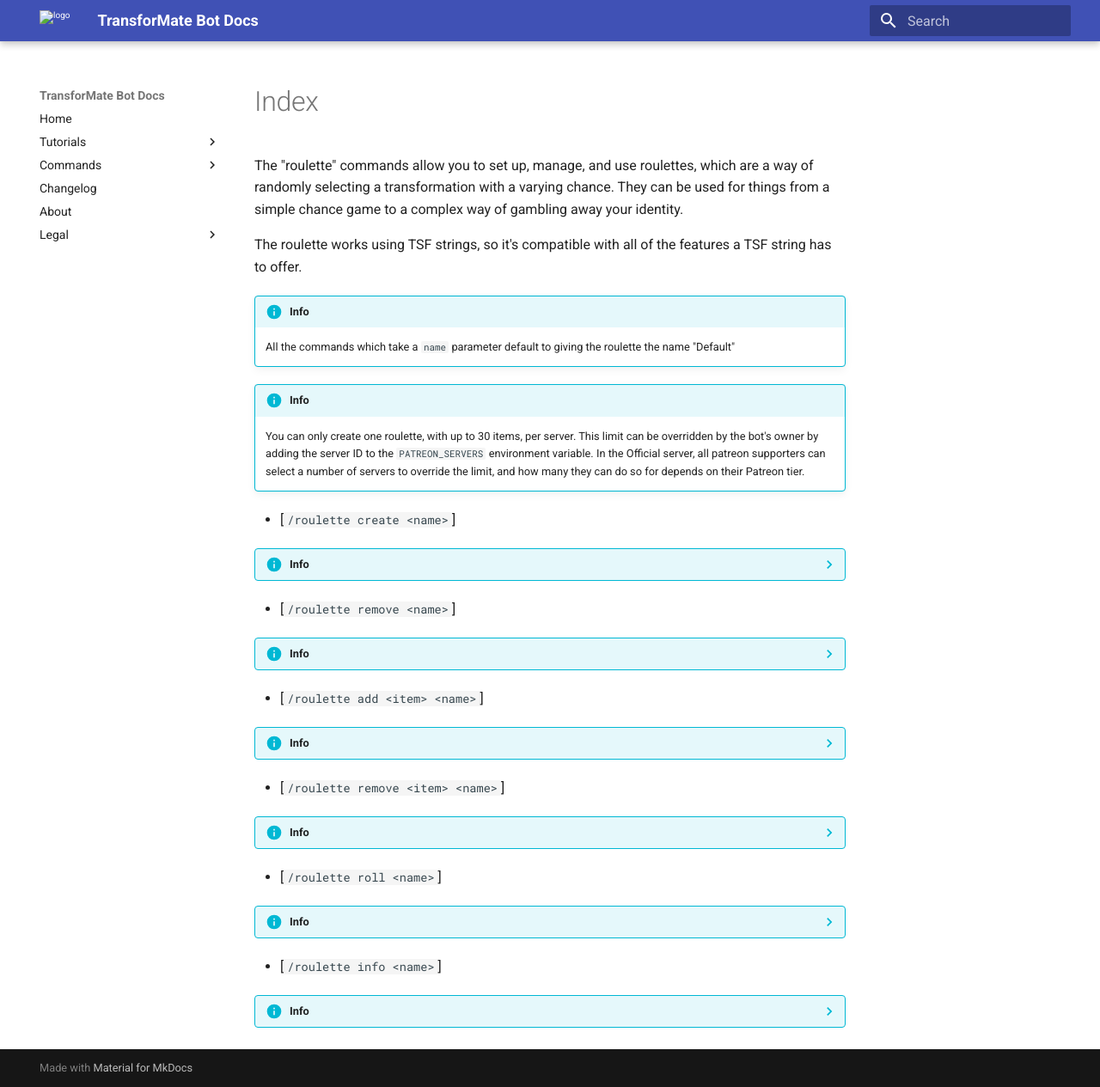
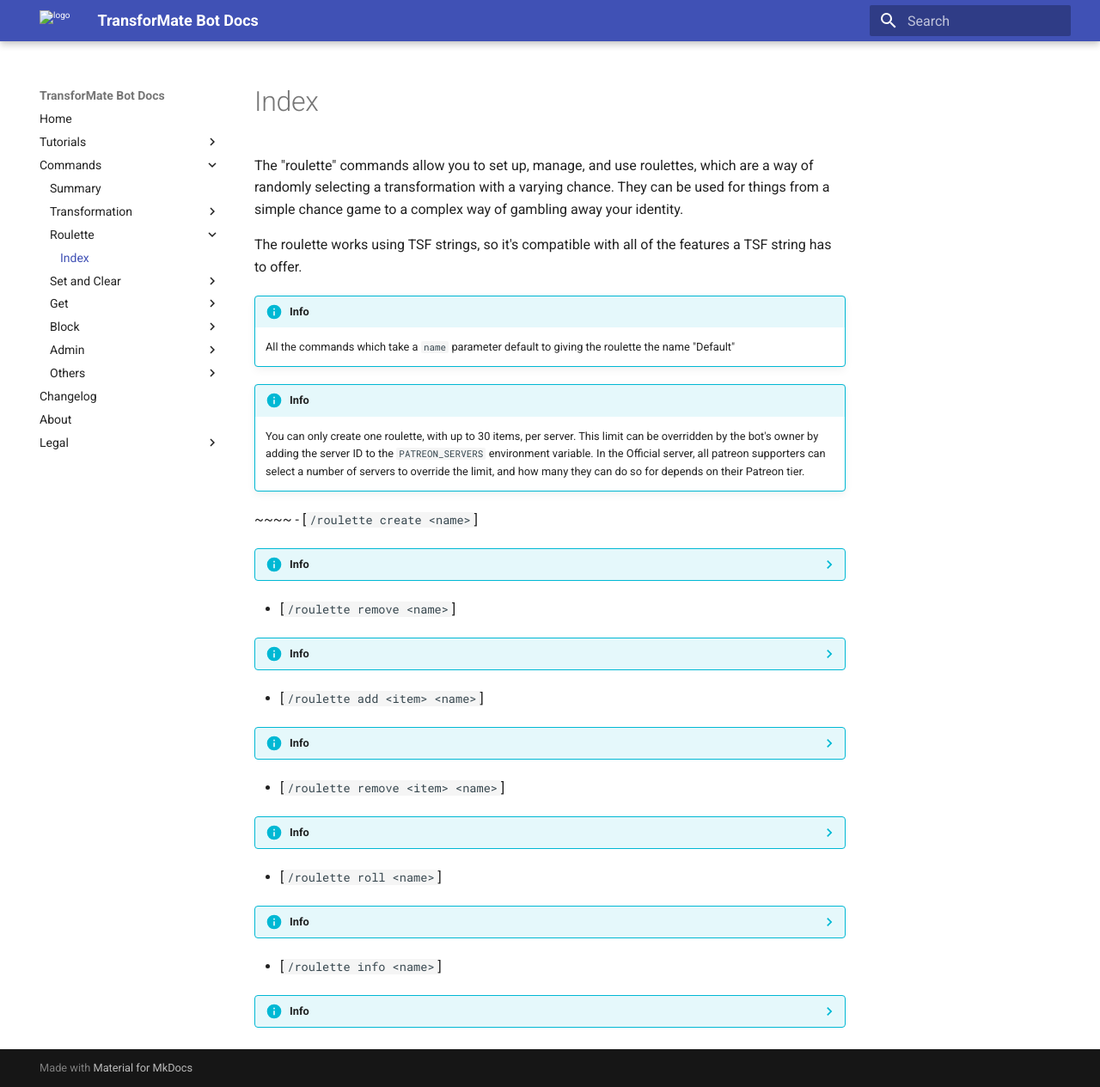
Before and after one commit to dorythecat/TransforMate, an MkDocs documentation site: the page built from docs/commands/roulette/index.md, in a window 1280 px wide and 1265 px high. Shown: the whole window at 86% size. Built offline with MkDocs 1.6.1 and Material for MkDocs 9.7.7, drawn with Linux system fonts in a browser that asks for light colours.

Commit message:
Fixed mkdocs.yml

```diff
--- a/docs/commands/roulette/index.md
+++ b/docs/commands/roulette/index.md
@@ -15,7 +15,7 @@
     environment variable. In the Official server, all patreon supporters can select a
     number of servers to override the limit, and how many they can do so for depends on
     their Patreon tier.
-
+~~~~
 - [`/roulette create <name>`]
 ??? info
     Creates roulette for the server the command is executed in.
--- a/mkdocs.yml
+++ b/mkdocs.yml
@@ -20,6 +20,8 @@
           - /safeword: commands/transformation/safeword.md
           - /export_tf: commands/transformation/export_tf.md
           - /import_tf: commands/transformation/import_tf.md
+      - Roulette:
+          - Index: commands/roulette/index.md
       - Set and Clear:
           - Index: commands/set_and_clear/index.md
           - /clear all_fields: commands/set_and_clear/all_fields.md
```
